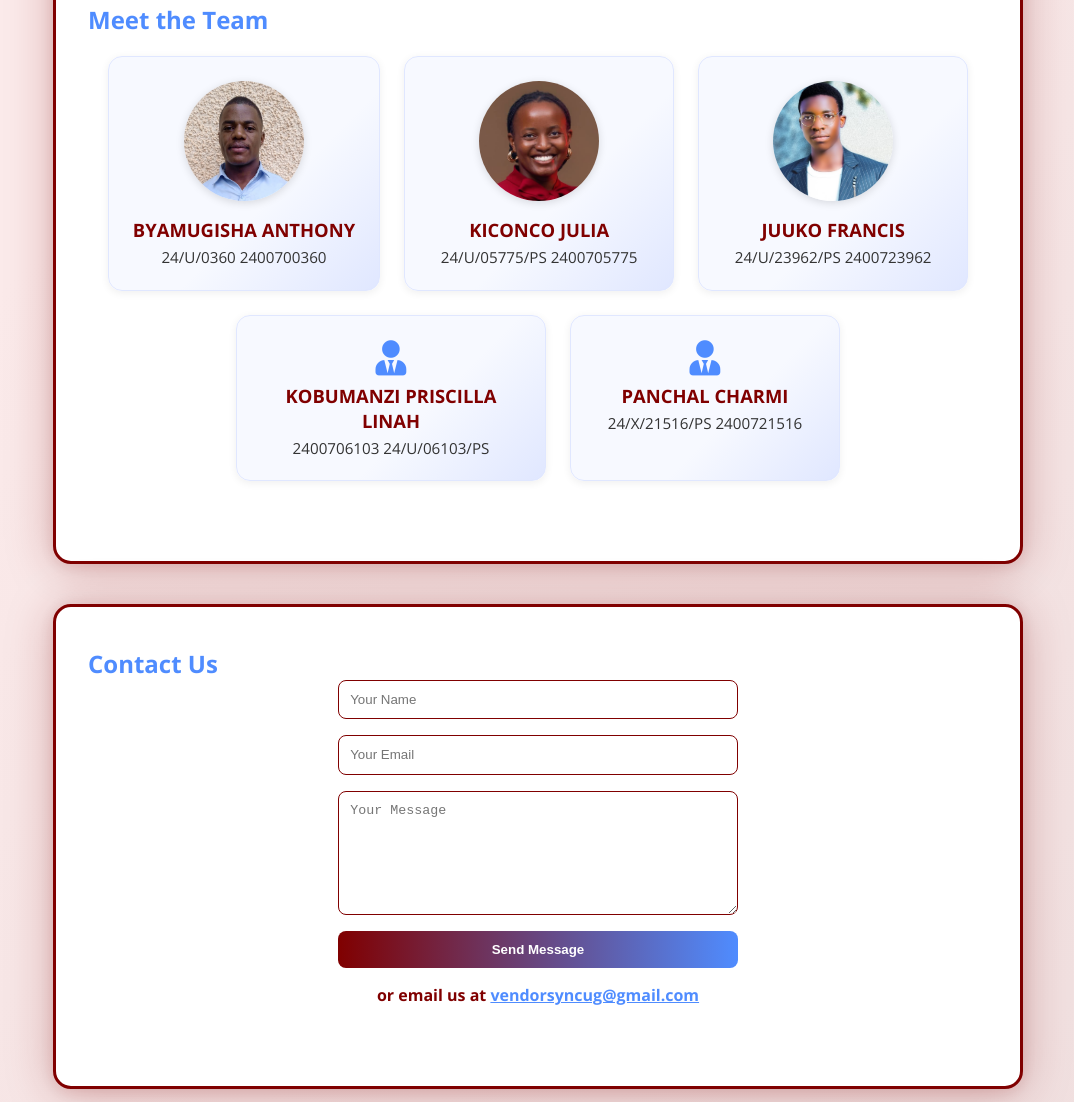
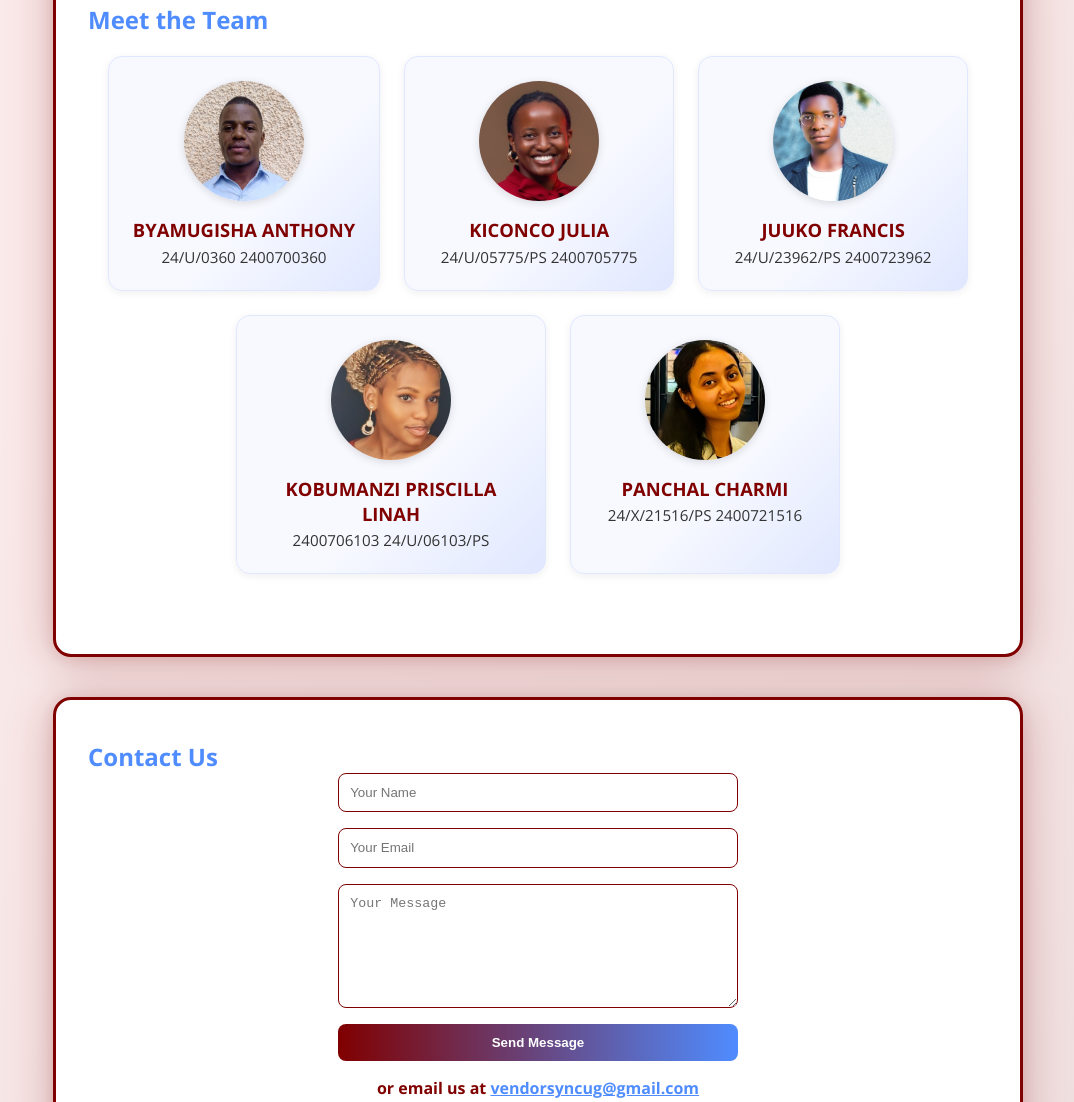
Before and after one commit to JuukoFrancis/vendorsync-website-template, a plain HTML site: page about.html in a window 1280 px wide. Shown: the part 1138-2240 px from the top of the page, without its empty margins (102-1176 px from the left). Drawn offline with nearby package versions, Linux system fonts and the light colour scheme.

Commit message:
team update

```diff
--- a/about.html
+++ b/about.html
@@ -483,19 +483,25 @@
         </h2>
         <p class="fade-in">
           Our mission is to simplify supply chain communication by providing
-          smart, automated tools that reduce shortages, improve delivery accuracy,
-          and build stronger vendor-supplier relationships.
+          smart, automated tools that reduce shortages, improve delivery
+          accuracy, and build stronger vendor-supplier relationships.
         </p>
       </div>
       <!-- Who is it for? -->
       <div class="section fade-in">
-        <h2 class="fade-in"><i class="fas fa-users fade-in"></i> Who is it for?</h2>
+        <h2 class="fade-in">
+          <i class="fas fa-users fade-in"></i> Who is it for?
+        </h2>
         <p class="fade-in">VendorSync is designed for:</p>
         <ul class="fade-in">
-          <li class="fade-in">Retail store managers and supermarket operators</li>
+          <li class="fade-in">
+            Retail store managers and supermarket operators
+          </li>
           <li class="fade-in">Vendors managing multiple product lines</li>
           <li class="fade-in">Suppliers handling recurring deliveries</li>
-          <li class="fade-in">Businesses looking to automate stock and order systems</li>
+          <li class="fade-in">
+            Businesses looking to automate stock and order systems
+          </li>
         </ul>
       </div>
       <div class="section why-vendorsync fade-in">
@@ -599,12 +605,34 @@
             <div class="id fade-in">24/U/23962/PS 2400723962</div>
           </div>
           <div class="team-card fade-in">
-            <i class="fas fa-user-tie fade-in"></i>
+            <img
+              src="img/screens/KOBUMANZI_PRISCILLA.jpg"
+              alt="KOBUMANZI_PRISCILLA"
+              style="
+                width: 120px;
+                height: 120px;
+                object-fit: cover;
+                border-radius: 50%;
+                margin-bottom: 0.7rem;
+                box-shadow: 0 2px 8px #0002;
+              "
+            />
             <h3 class="fade-in">KOBUMANZI PRISCILLA LINAH</h3>
             <div class="id fade-in">2400706103 24/U/06103/PS</div>
           </div>
           <div class="team-card fade-in">
-            <i class="fas fa-user-tie fade-in"></i>
+            <img
+              src="img/screens/PANCHAL_CHARMI.jpg"
+              alt="PANCHAL CHARMI"
+              style="
+                width: 120px;
+                height: 120px;
+                object-fit: cover;
+                border-radius: 50%;
+                margin-bottom: 0.7rem;
+                box-shadow: 0 2px 8px #0002;
+              "
+            />
             <h3 class="fade-in">PANCHAL CHARMI</h3>
             <div class="id fade-in">24/X/21516/PS 2400721516</div>
           </div>
@@ -704,7 +732,7 @@
         </div>
         <div class="footer-section">
           <h4>Contact</h4>
-          <p>123 Main St, Kampala, Uganda</p>
+          <p>Wandegeya, Kampala, Uganda</p>
           <p>
             Email:
             <a href="mailto:vendorsyncug@gmail.com">vendorsyncug@gmail.com</a>
```
Also changed, not shown: appstructure.html (+10 -10 lines), img/screens/KOBUMANZI_PRISCILLA.jpg (added), img/screens/PANCHAL_CHARMI.jpg (added), 1 other file.
